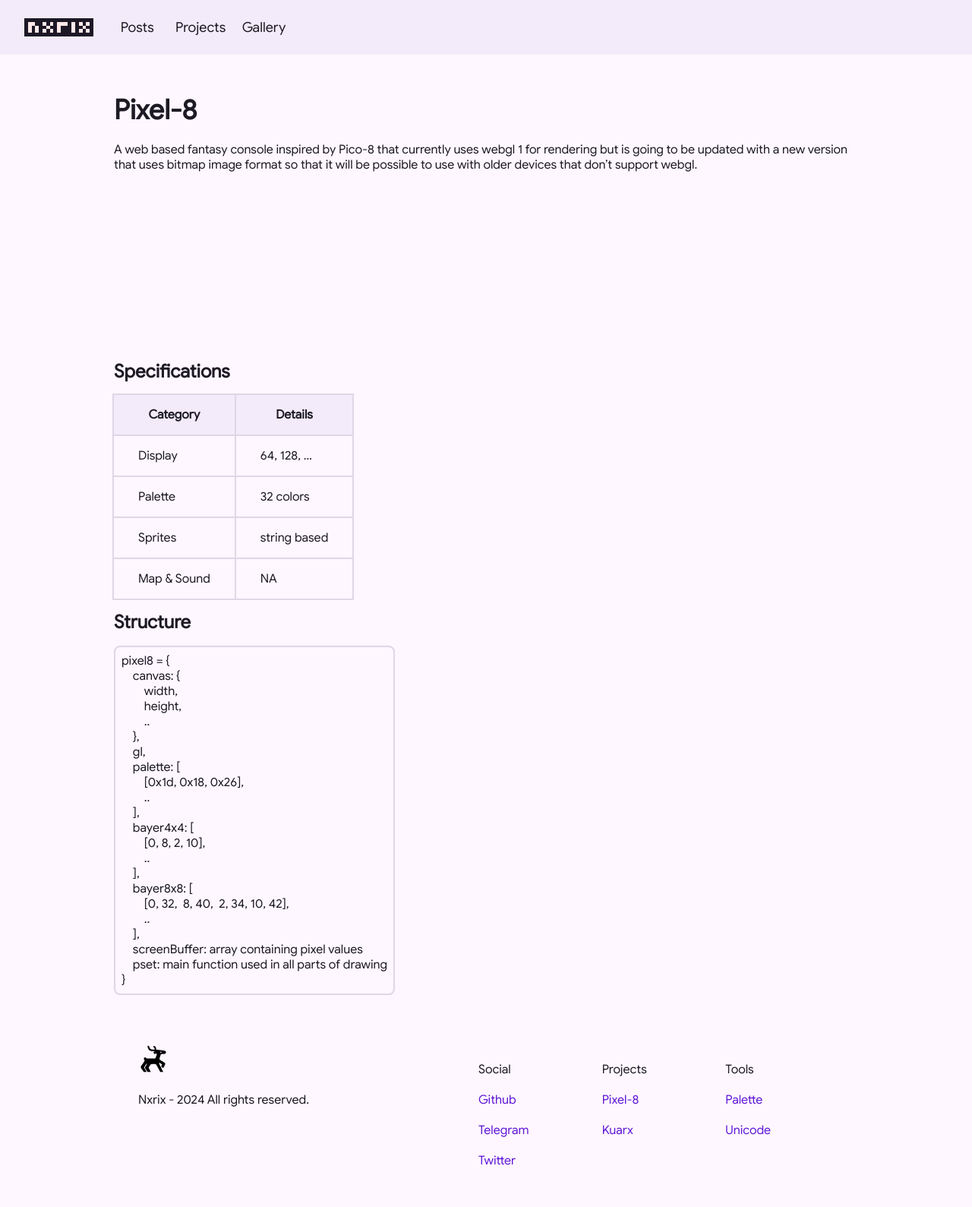
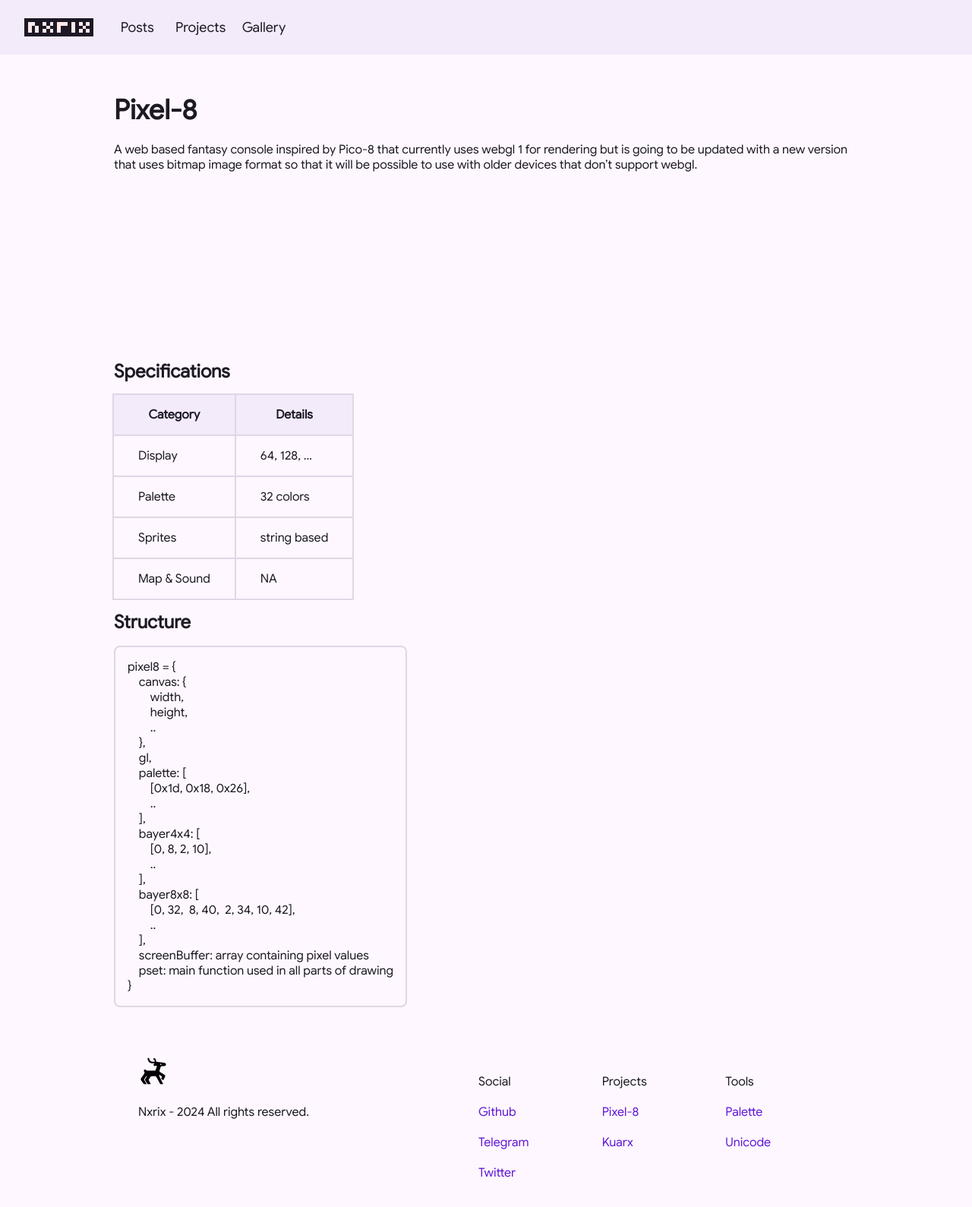
Before and after one commit to Nxrix/nxrix.github.io, a Jekyll site: the page built from _projects/pixel-8.md, in a window 1280 px wide. Shown: the top 1589 px of the page at 76% size. Built offline with Jekyll 4.4.1, drawn with Linux system fonts in a browser that asks for light colours.

Commit message:
Update style.css

```diff
--- a/assets/css/style.css
+++ b/assets/css/style.css
@@ -473,7 +473,7 @@
   overflow: auto;
 }
 .body .content .highlighter-rouge div {
-  padding: 8px;
+  padding: 16px;
 }
 
 .footer {
```
